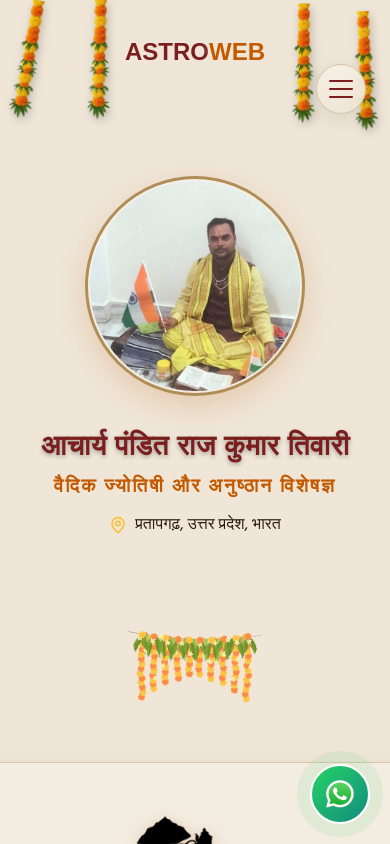
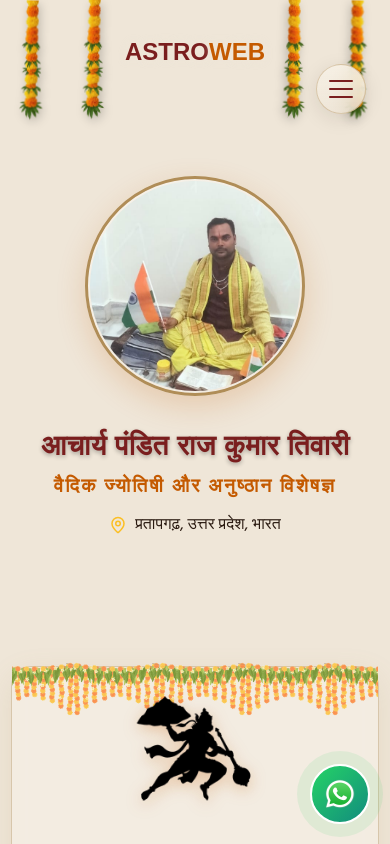
Before and after one commit to Mishra1208/astroweb, a Next.js app: page / in a window 390 px wide. Shown: the top 844 px of the page. Built offline with nearby package versions, Linux system fonts and the light colour scheme; a web font is replaced by a local one.

Commit message:
feat(mobile): Polish garlands layout, bio card padding, and footer spacing alignment

```diff
--- a/src/app/globals.css
+++ b/src/app/globals.css
@@ -167,6 +167,10 @@ input,
   }
 
   /* Fixed Garland (Header Style) */
+  /*
+     Shared Mobile Garland Base
+     (Animation Wrapper, Z-Index, etc in main rule)
+  */
   .fixedGarland {
     display: block !important;
     height: 120px !important;
@@ -174,31 +178,68 @@ input,
     z-index: 100 !important;
     /* Below Navbar (1000) but above bg */
     width: 100% !important;
-    left: 0 !important;
+    /* Only use width here, positioning handles below */
+  }
+
+  /* Left Garland Component: Anchored Left */
+  .fixedGarland.left {
     left: 0 !important;
     right: 0 !important;
+    /* Force Full Width */
   }
 
+  /* Right Garland Component: Anchored Right */
   .fixedGarland.right {
+    display: block !important;
+    right: 0 !important;
+    left: 0 !important;
+    /* Force Full Width to ensure it enters screen */
+  }
+
+  /*
+     String Visibility & Spacing
+     Show only 0 and 1. Hide 2-6.
+     Use 15% width to fit them nicely without crowding Logo or Hamburger.
+  */
+  .fixedGarland .garland-string {
+    width: 15% !important;
+    /* Make strings slimmer on mobile */
+  }
+
+  .string-2,
+  .string-3,
+  .string-4,
+  .string-5,
+  .string-6 {
     display: none !important;
   }
 
-  /* Hide middle strings on mobile to show Logo (2 Left, 2 Right) */
-  .string-2,
-  .string-3,
-  .string-4 {
-    display: none !important;
+  /* precise positioning to avoid overlap and ensure visibility */
+  /* Outer String (0) - moved slightly in from edge */
+  .fixedGarland.left .string-0 {
+    left: 1% !important;
+    display: block !important;
   }
 
-  /* Shift Right Strings into view (since 96% is cut off) */
-  .string-5 {
-    left: 68% !important;
-    /* Move from 80% to 68% */
+  .fixedGarland.right .string-0 {
+    right: 1% !important;
+    left: auto !important;
+    display: block !important;
   }
 
-  .string-6 {
-    left: 83% !important;
-    /* Move from 96% to 83% */
+  /* Inner String (1) - Spaced out (15% width + 2% gap = 17%) */
+  .fixedGarland.left .string-1 {
+    left: 17% !important;
+  }
+
+  .fixedGarland.right .string-1 {
+    right: 17% !important;
+    left: auto !important;
+  }
+
+  /* Reverse Sway for Right Side for Mirror Effect (Optional but nice) */
+  .fixedGarland.right .mobileSwayWrapper {
+    animation-direction: alternate-reverse;
   }
 
   /* Sway Wrapper for Animation */
--- a/src/app/home.module.css
+++ b/src/app/home.module.css
@@ -125,6 +125,8 @@
 
 .bioContainer {
     /* Keep existing bioContainer styles, but ensure z-index is higher */
+    position: relative;
+    /* Essential for containing the absolute garland */
     z-index: 2;
     flex-shrink: 0;
     /* Do not shrink */
@@ -496,6 +498,11 @@
     transform-origin: top center;
 }
 
+/* Default state for mobileCardGarland (Desktop) - Defined BEFORE media query */
+.mobileCardGarland {
+    display: none;
+}
+
 /* 2. WhatsApp Button on Mobile */
 @media (max-width: 768px) {
 
@@ -521,42 +528,64 @@
         height: 32px;
     }
 
-    /* 3. Mobile Garlands: Use a single TOP bar instead of vertical sides */
-    .flankingGarlandRight {
+    /* 3. Mobile Garlands: Use the one INSIDE the card now */
+    .flankingGarlandRight,
+    .flankingGarlandLeft {
         display: none !important;
     }
 
-    .flankingGarlandLeft {
-        display: block !important;
+    /* New Mobile Card Garland */
+    .mobileCardGarland {
+        display: flex;
+        /* Flex row to hold multiple segments */
+        justify-content: center;
+        /* Center them */
+        overflow: hidden;
+        /* Crop excess */
+
         position: absolute;
-        top: -30px;
-        /* Drape over the top edge */
+        top: -5.3px;
+        /* Pull up slightly to cover card edge */
         left: 0;
         width: 100%;
-        height: 80px;
-        /* Sufficient height for the curve */
-        opacity: 1;
-        /* Full visibility */
-        z-index: 10;
+        height: 60px;
+        z-index: 0;
+        opacity: 0.9;
         pointer-events: none;
+
+        /* Static garland (No Animation) */
     }
 
-    .flankingGarlandLeft .garlandImage {
+    .garlandSegment {
+        height: 100%;
+        width: auto;
+        /* Maintain Aspect Ratio */
+        margin-right: -15px;
+        /* Overlap to remove gaps (Adjust as needed) */
         object-fit: contain;
-        /* Don't stretch */
-        object-position: top center;
-        width: 100%;
-        height: 100%;
-        animation: sway 4s ease-in-out infinite;
-        /* Gentle sway */
-        transform-origin: top center;
+        display: block;
     }
 
-    /* Ensure wrapper allows the garland to be visible on top */
+    /* Ensure content sits on top */
+    .chaupaiContainer,
+    .hanumanImageContainer {
+        position: relative;
+        z-index: 2;
+    }
+
+    /* Remove excessive padding since garland is inside card now */
     .bioSectionWrapper {
         position: relative;
-        padding-top: 7rem;
-        /* Generous spacing to ensure NO overlap with garland */
-        margin-top: 1rem;
+        padding-top: 2rem;
+        /* Reduced from 7rem */
+        padding-bottom: 2rem;
+    }
+
+    /* Fix for Cut-off Text: Ensure container fits inside viewport with reduced padding */
+    .bioContainer {
+        padding: 1.5rem !important;
+        width: 113%;
+        max-width: 113%;
+        box-sizing: border-box;
     }
 }
--- a/src/app/page.js
+++ b/src/app/page.js
@@ -84,6 +84,18 @@ export default function Home() {
                         viewport={{ once: true }}
                         transition={{ duration: 0.8 }}
                     >
+                        {/* Mobile-Only Top Garland (Inside Card, Behind Hanuman) */}
+                        <div className={styles.mobileCardGarland}>
+                            {[1, 2, 3, 4, 5].map((i) => (
+                                <img
+                                    key={i}
+                                    src="/secondgarland.png"
+                                    alt=""
+                                    className={styles.garlandSegment}
+                                />
+                            ))}
+                        </div>
+
                         <div className={styles.chaupaiContainer}>
                             <div className={styles.chaupaiWrapper}>
                                 <div className={styles.hanumanImageContainer}>
--- a/src/components/Footer.module.css
+++ b/src/components/Footer.module.css
@@ -268,12 +268,30 @@
     /* Fix Footer Garland on Mobile */
     .footerGarland {
         display: block;
-        /* Ensure visible */
-        width: 45vw;
-        /* Larger width relative to viewport */
-        top: -25px;
-        /* Adjust position */
-        max-width: 150px;
+        width: 200px;
+        /* Full size garland */
+        height: auto;
+        object-fit: contain;
+        top: -15px;
+        z-index: 20;
+        /* Frame the image */
+    }
+
+    /* Push them off-screen */
+    .footerGarland.left {
+        left: -130px;
+    }
+
+    .footerGarland.right {
+        right: -130px;
+    }
+
+    .centerImage {
+        width: 80%;
+        /* Large visible image */
+        max-width: 320px;
+        margin-top: 10px;
+        /* Slight adjustment */
     }
 }
 
```
